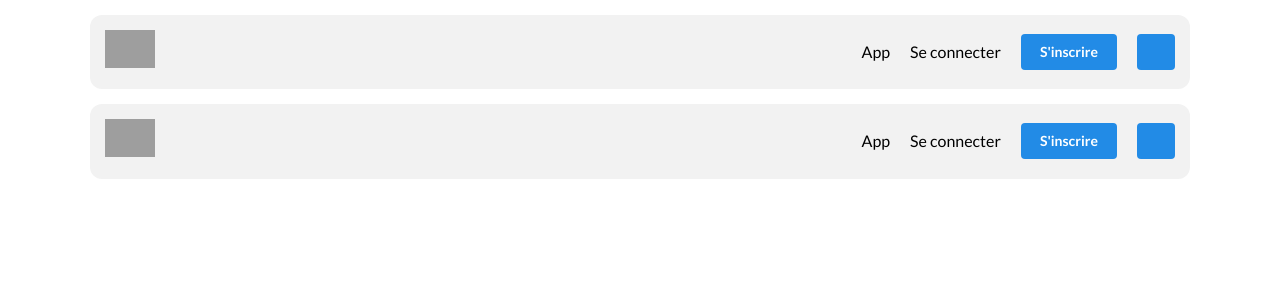
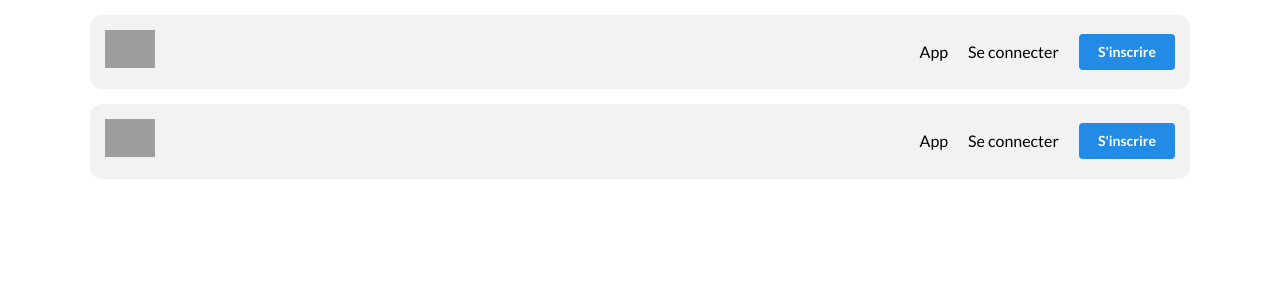
Before and after one commit to AlertnGo/alertngo, a Next.js app: page /components/Header/Header in a window 1280 px wide. Shown: the top 300 px of the page. Built offline with nearby package versions, Linux system fonts and the light colour scheme; grey boxes are pictures that could not be loaded.

Commit message:
some theme change try

```diff
--- a/pages/components/Header/Header.js
+++ b/pages/components/Header/Header.js
@@ -16,7 +16,9 @@ export default function Header() {
         <Link href="/login">
           <Button>S'inscrire </Button>
         </Link>
-        <Button>{/* <Toggle /> */}</Button>
+        {/* <Button>
+          <Toggle />
+        </Button> */}
       </nav>
     </header>
   );
```
